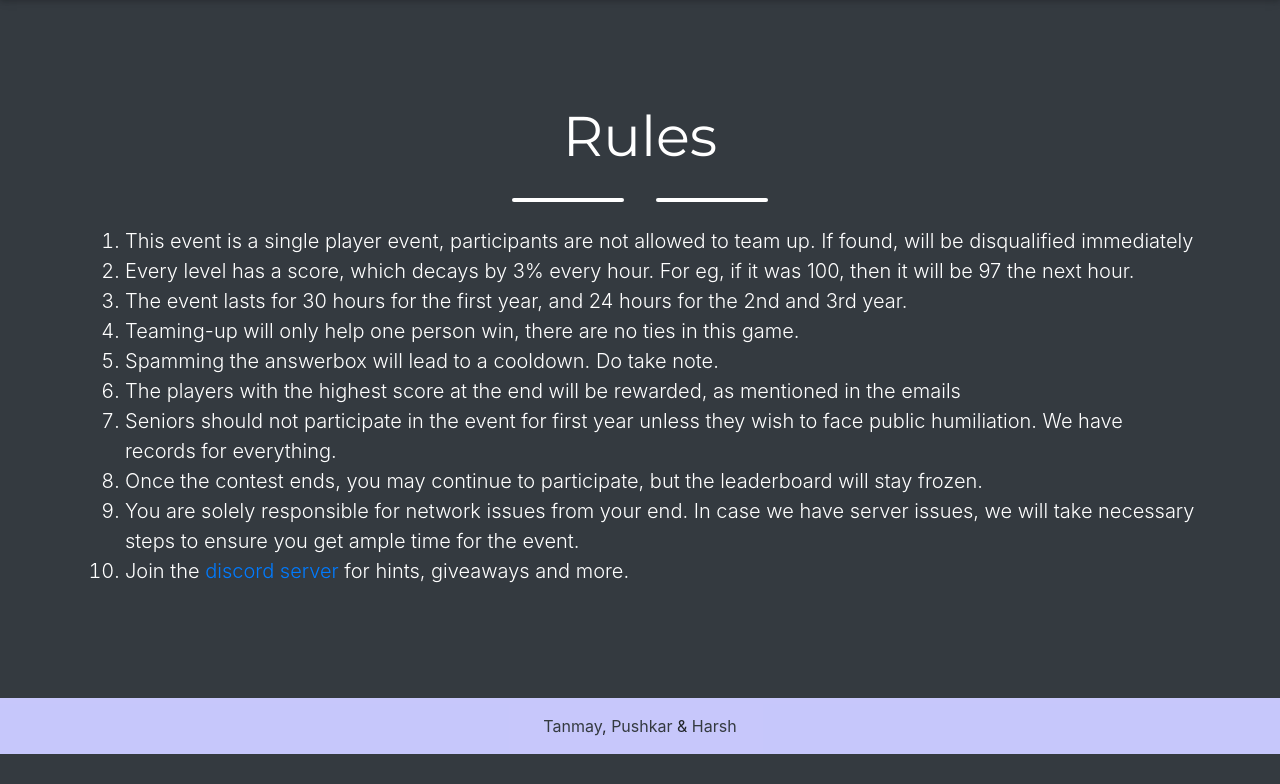
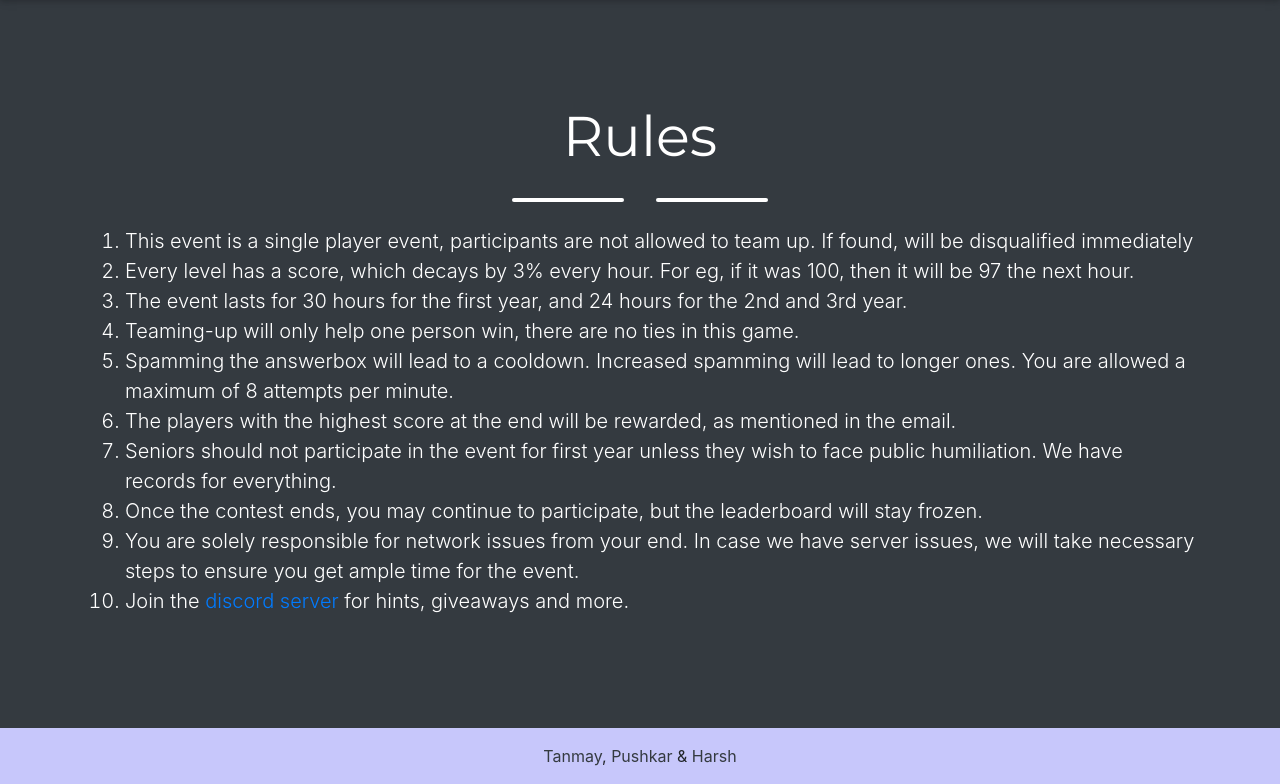
Before and after one commit to iiitv/Hunt, a Django app: page /rules in a window 1280 px wide. Shown: the part 59-843 px from the top of the page. Before the commit the page ends 813 px from the top, so only its background shows below. Run offline with Django 3.2, Linux system fonts and the light colour scheme; some libraries are stand-ins or nearby versions.

Commit message:
Changes in lockdown

```diff
--- a/api/models.py
+++ b/api/models.py
@@ -36,6 +36,7 @@ class Student(models.Model):
 
     attempts = models.IntegerField(default=0)
     attempt_time_stamp = models.DateTimeField(null=True, blank=True)
+    banned = models.IntegerField(default=1)
 
     def __str__(self):
         return f"{self.user.username} {self.roll_number} {self.score}"
--- a/api/templates/api/level.html
+++ b/api/templates/api/level.html
@@ -6,6 +6,10 @@
     {% if banned %}
     <div class="container d-flex align-items-center flex-column">
         <h2 class="display-1">Cooldown bro!</h2>
+        <div class="divider-custom divider-light">
+            <div class="divider-custom-line"></div>
+        </div>
+        <p class="lead">Refresh this page after {{student.banned}} minute(s). Use this time to actually solve the problem instead of spamming.</p>
     </div>
     {% else %}
     <div class="container", style="top:0;left:75%">
--- a/api/templates/api/rules.html
+++ b/api/templates/api/rules.html
@@ -23,10 +23,10 @@
                     Teaming-up will only help one person win, there are no ties in this game.
                 </li>
                 <li class="lead">
-                    Spamming the answerbox will lead to a cooldown. Do take note.
+                    Spamming the answerbox will lead to a cooldown. Increased spamming will lead to longer ones. You are allowed a maximum of 8 attempts per minute.
                 </li>
                 <li class="lead">
-                    The players with the highest score at the end will be rewarded, as mentioned in the emails
+                    The players with the highest score at the end will be rewarded, as mentioned in the email.
                 </li>
                 <li class="lead">
                     Seniors should not participate in the event for first year unless they wish to face public humiliation. We have records for everything.
--- a/api/views.py
+++ b/api/views.py
@@ -8,7 +8,7 @@ from django.http import HttpResponseRedirect
 from rest_framework.views import APIView
 from django.http import JsonResponse, HttpResponse, HttpResponseBadRequest
 import json
-from datetime import datetime
+from datetime import datetime, timedelta
 import pytz
 from django.core import serializers
 from django.utils import timezone
@@ -42,9 +42,10 @@ class LevelView(LoginRequiredMixin, TemplateView):
         context['student'] = student
         if student.attempt_time_stamp is not None:
             diff = timezone.now() - student.attempt_time_stamp
-            if student.attempts>7 and diff.seconds<60:
+            seconds = diff.seconds + diff.days*86400
+            if student.attempts>7 and seconds<60:
                 context['banned']=1
-            elif student.attempts>7 and diff.seconds>60:
+            elif student.attempts>7 and seconds>60:
                 student.attempts = 0
                 student.save()
         return context
@@ -75,21 +76,22 @@ class LevelView(LoginRequiredMixin, TemplateView):
         else:
             if student.attempt_time_stamp is not None:
                 diff = timezone.now() - student.attempt_time_stamp
-                if diff.seconds<60:
+                seconds = diff.seconds + diff.days*86400
+                if seconds<60:
                     student.attempts+=1
-                #if student.attempts > 10:
-                    #student.attempt_time_stamp = timezone.now()
+
                 else:
                     student.attempt_time_stamp = timezone.now()
-                    student.attempts=0
+                    student.attempts=1
 
                 if student.attempts > 7:
-                    student.attempt_time_stamp = timezone.now()
+                    student.attempt_time_stamp = timezone.now() + timedelta(seconds=60*student.banned)
+                    student.banned+=1
 
                 student.save()
             else:
                 student.attempt_time_stamp = timezone.now()
-                student.attempts=0
+                student.attempts=1
 
                 student.save()
 
```
Also changed, not shown: api/migrations/0017_student_banned.py (added), db.sqlite3.
